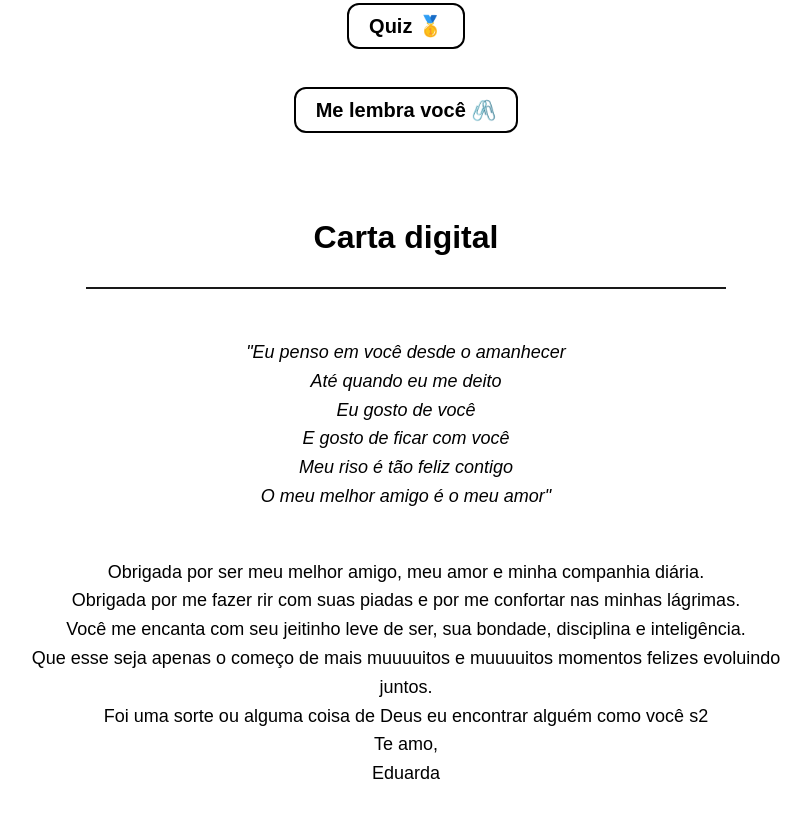
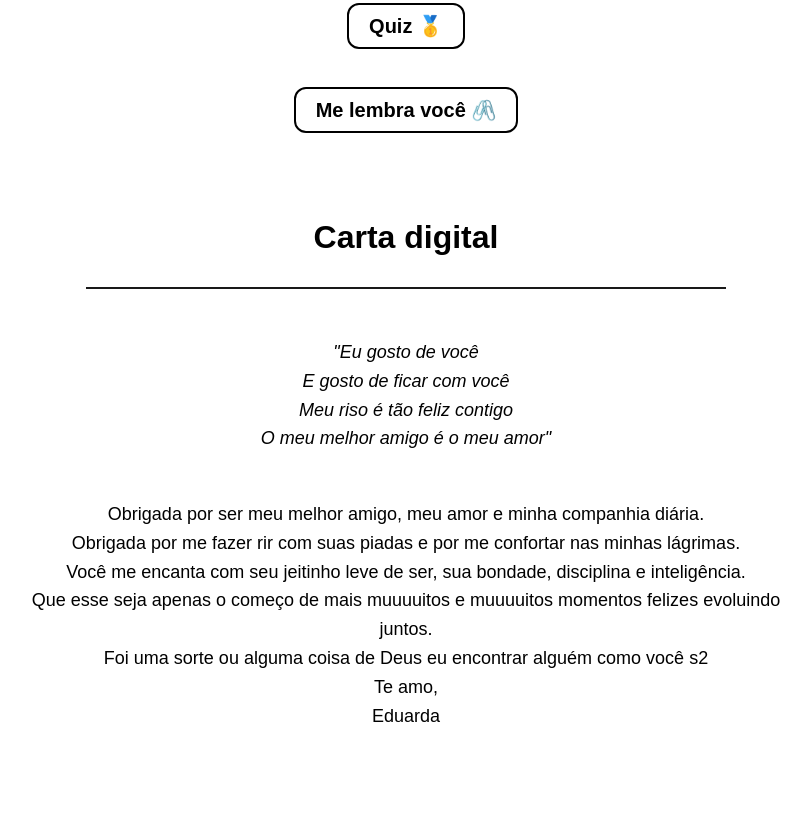
Before and after one commit to dudsgt23/feliz1ano, a plain HTML site: page index.html in a window 1280 px wide. Shown: the part 829-1649 px from the top of the page, without its empty margins (234-1045 px from the left). After the commit the page ends 1611 px from the top, so only its background shows below. Drawn offline with Linux system fonts and the light colour scheme; a web font is replaced by a local one.

Commit message:
Fix HTML formatting and content

```diff
--- a/index.html
+++ b/index.html
@@ -54,9 +54,7 @@
       </h1>
       <div class="line"></div>
       <p class="letra-musica">
-       <br>"Eu penso em você desde o amanhecer<br>
-        Até quando eu me deito<br>
-        Eu gosto de você<br>
+       <br>"Eu gosto de você<br>
         E gosto de ficar com você<br>
         Meu riso é tão feliz contigo<br>
         O meu melhor amigo é o meu amor"<br>
```
